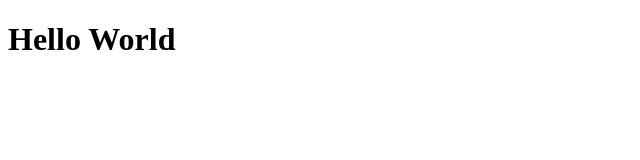
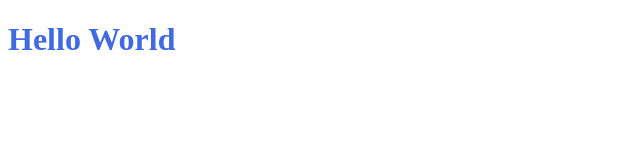
Before and after one commit to ItzNiusha/test-gitproject, a plain HTML site: page index.html in a window 1280 px wide. Shown: the whole page, without its empty margins (0-640 px from the left). Drawn offline with Linux system fonts and the light colour scheme.

Commit message:
added style

```diff
--- a/index.html
+++ b/index.html
@@ -5,6 +5,7 @@
     <meta charset="UTF-8">
     <meta http-equiv="X-UA-Compatible" content="IE=edge">
     <meta name="viewport" content="width=device-width, initial-scale=1.0">
+    <link rel="stylesheet" href="style.css">
     <title>Test Git</title>
 </head>
 
--- /dev/null
+++ b/style.css
@@ -0,0 +1,3 @@
+h1 {
+    color: royalblue;
+}
```
Also changed, not shown: 1 other file.
